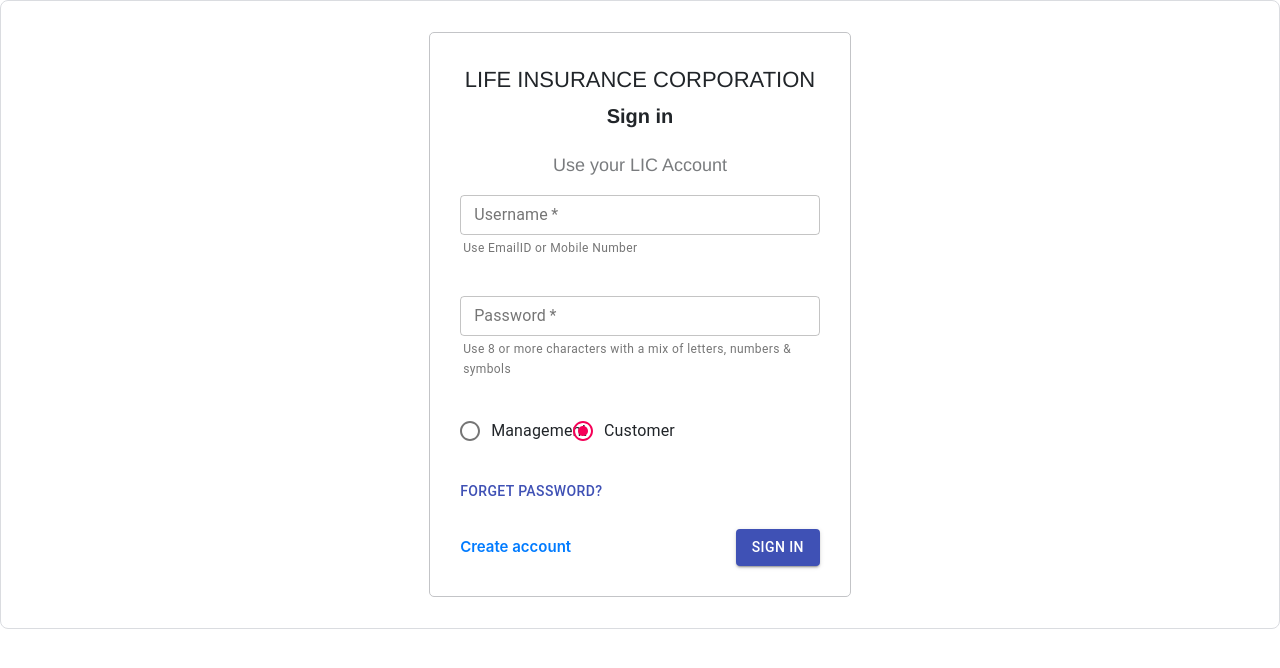
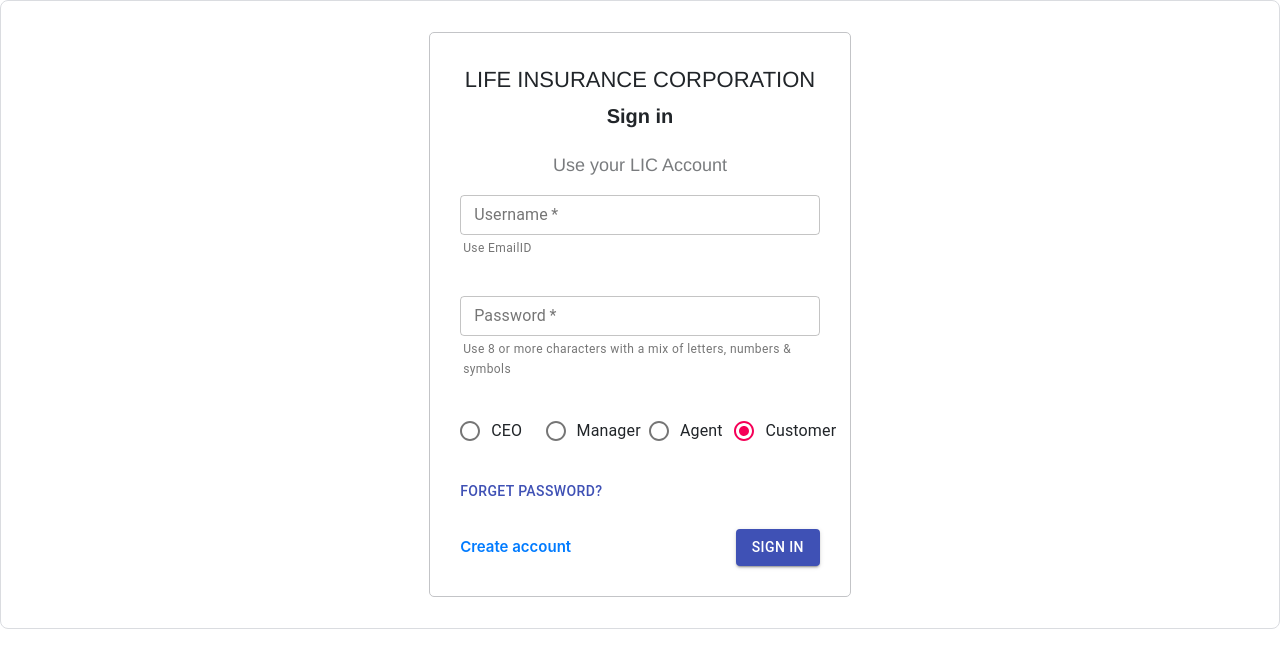
Before and after one commit to vishalpwaman123/LIC-management-System-FrontEnd, a React (Create React App) app: page /login in a window 1280 px wide. Shown: the top 668 px of the page. Built offline with nearby package versions, Linux system fonts and the light colour scheme.

Commit message:
Refactored: Registration & Login $ detailed pages

```diff
--- a/src/components/Customer/Detail/Detail.css
+++ b/src/components/Customer/Detail/Detail.css
@@ -203,14 +203,16 @@
 	 height: 100%;
 	 width: 50%;
 	 display: flex;
-	 justify-content: center;
+	 justify-content: flex-start;
+	 margin-left: 20px;
 	 align-items: center;
 }
  .user-detail-container .sub_Container .user-Information .user-Information-Button .user-Submit-Button {
 	 height: 100%;
 	 width: 50%;
+	 margin-right: 20px;
 	 display: flex;
-	 justify-content: center;
+	 justify-content: flex-end;
 	 align-items: center;
 }
  .Font-style, .user-detail-container .sub_Container .header .lic-Header, .user-detail-container .sub_Container .header .user-Header {
--- a/src/components/Registration/Registration.js
+++ b/src/components/Registration/Registration.js
@@ -211,7 +211,7 @@ export default class Registration extends React.Component {
                       id="outlined-size-small"
                       variant="outlined"
                       size="small"
-                      helperText="Use EmailID or Mobile Number"
+                      helperText="Use Email ID"
                       required
                       placeholder="@gmail.com"
                       text-align="right"
@@ -281,9 +281,19 @@ export default class Registration extends React.Component {
                     onChange={this.accountTypeHandle}
                   >
                     <FormControlLabel
-                      value="Management"
+                      value="CEO"
                       control={<Radio />}
-                      label="Management"
+                      label="CEO"
+                    />
+                    <FormControlLabel
+                      value="Manager"
+                      control={<Radio />}
+                      label="Manager"
+                    />
+                    <FormControlLabel
+                      value="Agent"
+                      control={<Radio />}
+                      label="Agent"
                     />
                     <FormControlLabel
                       value="Customer"
--- a/src/components/SignIn/Login.js
+++ b/src/components/SignIn/Login.js
@@ -151,7 +151,7 @@ export default class Registration extends React.Component {
                 id="outlined-size-small"
                 variant="outlined"
                 size="small"
-                helperText="Use EmailID or Mobile Number"
+                helperText="Use EmailID"
                 required
                 text-align="right"
                 value={this.state.email}
@@ -186,22 +186,34 @@ export default class Registration extends React.Component {
           </div>
           <div className="radiobutton">
             <RadioGroup
-              aria-label="gender"
+              aria-label="categoty"
               className="radiobutton1"
               value={this.state.accountType}
               onChange={this.accountTypeHandle}
             >
               <FormControlLabel
-                value="Management"
+                value="CEO"
                 control={<Radio />}
-                label="Management"
-                className="admin-Radio-Button"
+                label="CEO"
+                className="ceo-Radio-Button"
+              />
+              <FormControlLabel
+                value="Manager"
+                control={<Radio />}
+                label="Manager"
+                className="manager-Radio-Button"
+              />
+              <FormControlLabel
+                value="Agent"
+                control={<Radio />}
+                label="Agent"
+                className="agent-Radio-Button"
               />
               <FormControlLabel
                 value="Customer"
                 control={<Radio />}
                 label="Customer"
-                className="user-Radio-Button"
+                className="customer-Radio-Button"
               />
             </RadioGroup>
           </div>
--- a/src/components/SignIn/login.css
+++ b/src/components/SignIn/login.css
@@ -52,11 +52,7 @@
 	 height: 60%;
 	 width: 100%;
 }
-.loginMainContainer
-  .loginContainer
-  .Input-Field
-  .textField1
-  .MuiFormHelperText-contained {
+ .loginMainContainer .loginContainer .Input-Field .textField1 .MuiFormHelperText-contained {
 	 margin-left: 3px;
 }
  .loginMainContainer .loginContainer .Input-Field .textField1 .error {
@@ -67,12 +63,7 @@
 	 justify-content: center;
 	 align-items: center;
 }
-.loginMainContainer
-  .loginContainer
-  .Input-Field
-  .textField1
-  .error
-  .errorMessage {
+ .loginMainContainer .loginContainer .Input-Field .textField1 .error .errorMessage {
 	 height: 100%;
 	 width: 100%;
 	 font-size: 12px;
@@ -85,11 +76,7 @@
 	 height: 79%;
 	 width: 100%;
 }
-.loginMainContainer
-  .loginContainer
-  .Input-Field
-  .textField2
-  .MuiFormHelperText-contained {
+ .loginMainContainer .loginContainer .Input-Field .textField2 .MuiFormHelperText-contained {
 	 margin-left: 3px;
 }
  .loginMainContainer .loginContainer .Input-Field .textField2 .error {
@@ -100,12 +87,7 @@
 	 justify-content: center;
 	 align-items: center;
 }
-.loginMainContainer
-  .loginContainer
-  .Input-Field
-  .textField2
-  .error
-  .errorMessage {
+ .loginMainContainer .loginContainer .Input-Field .textField2 .error .errorMessage {
 	 height: 100%;
 	 width: 100%;
 	 font-size: 12px;
@@ -125,19 +107,17 @@
 	 justify-content: center;
 	 align-items: flex-start;
 }
-.loginMainContainer
-  .loginContainer
-  .radiobutton
-  .radiobutton1
-  .admin-Radio-Button {
-  width: 30%;
+ .loginMainContainer .loginContainer .radiobutton .radiobutton1 .ceo-Radio-Button {
+	 width: 20%;
 }
-.loginMainContainer
-  .loginContainer
-  .radiobutton
-  .radiobutton1
-  .user-Radio-Button {
-  width: 70%;
+ .loginMainContainer .loginContainer .radiobutton .radiobutton1 .manager-Radio-Button {
+	 width: 25%;
+}
+ .loginMainContainer .loginContainer .radiobutton .radiobutton1 .agent-Radio-Button {
+	 width: 20%;
+}
+ .loginMainContainer .loginContainer .radiobutton .radiobutton1 .customer-Radio-Button {
+	 width: 20%;
 }
  .loginMainContainer .loginContainer .Lbutton3 {
 	 display: flex;
```
Lines whose indentation alone changed are shown as unchanged.
